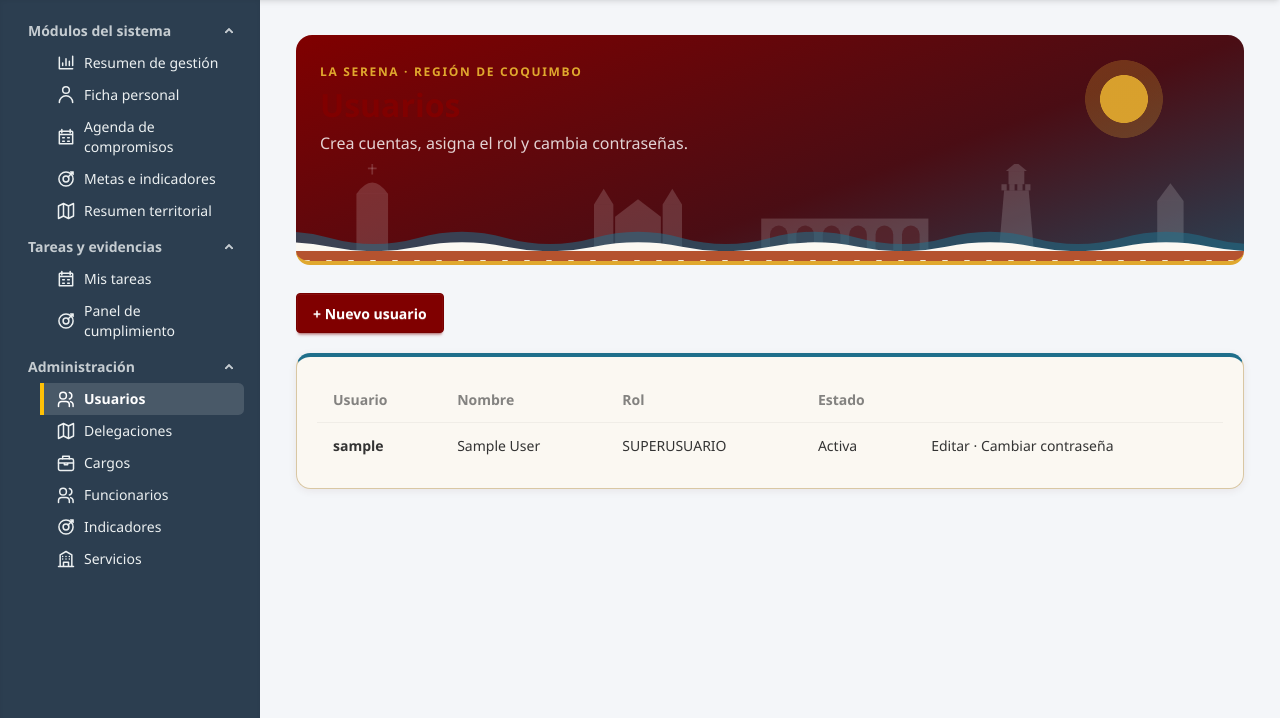
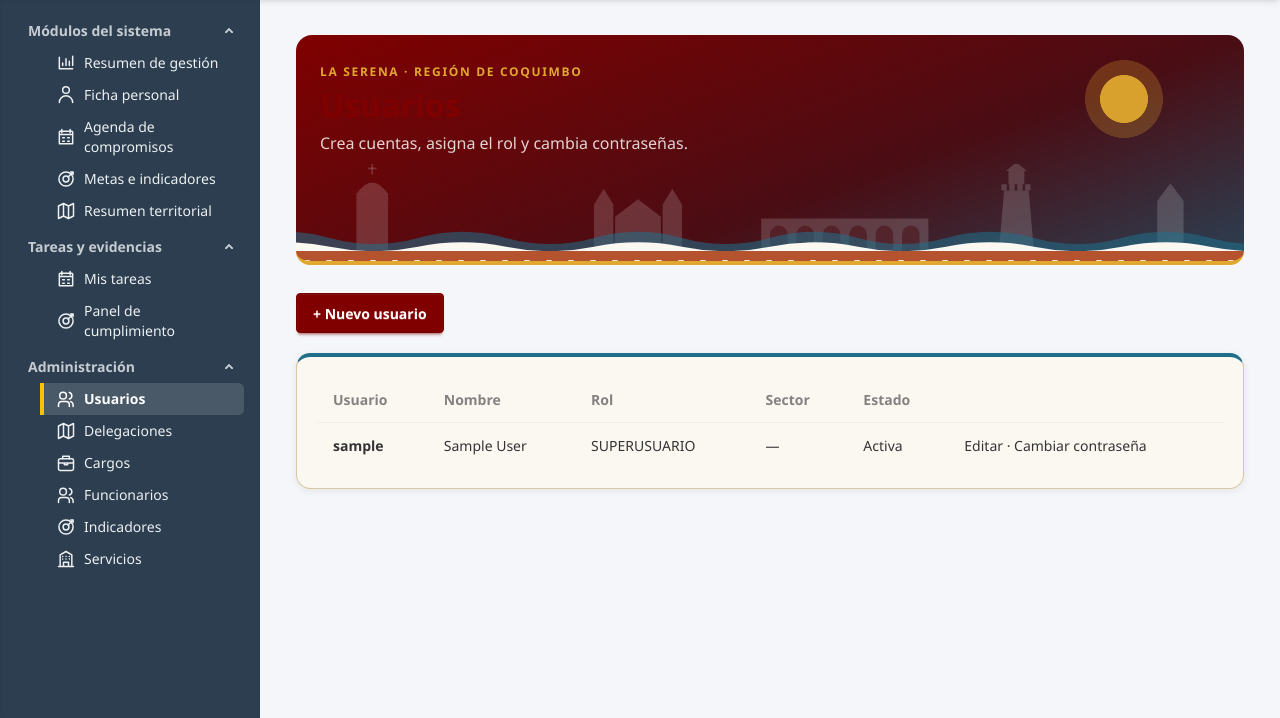
Before and after one commit to tatan-0/proyecto1muni, a Django app: page /usuarios/ in a window 1280 px wide. Shown: the part 69-787 px from the top of the page. Run offline with Django 5.2, Linux system fonts and the light colour scheme; the visitor is signed in with stand-in values (Sample User, id 1); data comes from the database, SQL or seed files in the repository; data that the repository does not hold is empty; style sheets or scripts are compiled from the project's sources.

Commit message:
Sector por profesional

```diff
--- a/gestion/forms_usuarios.py
+++ b/gestion/forms_usuarios.py
@@ -2,6 +2,8 @@ from django import forms
 from django.contrib.auth import get_user_model
 from django.contrib.auth.models import Group
 from django.contrib.auth.password_validation import validate_password
+
+from .models import Delegacion, PerfilUsuario
 
 ROLES = (
     ("ADMINISTRADOR", "Administrador"),
@@ -25,6 +27,22 @@ def _estilo(form):
         w.attrs["class"] = (w.attrs.get("class", "") + " " + c).strip()
 
 
+def guardar_sector(user, sector):
+    PerfilUsuario.objects.update_or_create(usuario=user, defaults={"sector": sector})
+
+
+def _campo_sector():
+    return forms.ModelChoiceField(
+        label="Sector (obligatorio para profesionales)", required=False,
+        queryset=Delegacion.objects.filter(activo=True), empty_label="Sin sector",
+    )
+
+
+def _validar_sector(form, data):
+    if data.get("rol") == "PROFESIONAL" and not data.get("sector"):
+        form.add_error("sector", "Un profesional debe tener un sector asignado.")
+
+
 def asignar_rol(user, rol):
     """Deja al usuario en un solo grupo de rol y ajusta el acceso al panel /admin/."""
     user.groups.remove(*Group.objects.filter(name__in=NOMBRES_ROL))
@@ -41,6 +59,7 @@ class UsuarioCrearForm(forms.Form):
     last_name = forms.CharField(label="Apellido", max_length=150)
     email = forms.EmailField(label="Correo (opcional)", required=False)
     rol = forms.ChoiceField(label="Rol", choices=ROLES)
+    sector = _campo_sector()
     password1 = forms.CharField(label="Contraseña", widget=forms.PasswordInput(attrs={"autocomplete": "new-password"}))
     password2 = forms.CharField(label="Repetir contraseña", widget=forms.PasswordInput(attrs={"autocomplete": "new-password"}))
 
@@ -56,6 +75,7 @@ class UsuarioCrearForm(forms.Form):
 
     def clean(self):
         data = super().clean()
+        _validar_sector(self, data)
         p1, p2 = data.get("password1"), data.get("password2")
         if p1 and p2:
             if p1 != p2:
@@ -74,6 +94,7 @@ class UsuarioCrearForm(forms.Form):
             first_name=d["first_name"], last_name=d["last_name"],
         )
         asignar_rol(user, d["rol"])
+        guardar_sector(user, d["sector"])
         return user
 
 
@@ -82,11 +103,17 @@ class UsuarioEditarForm(forms.Form):
     last_name = forms.CharField(label="Apellido", max_length=150)
     email = forms.EmailField(label="Correo (opcional)", required=False)
     rol = forms.ChoiceField(label="Rol", choices=ROLES)
+    sector = _campo_sector()
     is_active = forms.BooleanField(label="Cuenta activa", required=False)
 
     def __init__(self, *args, **kwargs):
         super().__init__(*args, **kwargs)
         _estilo(self)
+
+    def clean(self):
+        data = super().clean()
+        _validar_sector(self, data)
+        return data
 
 
 class ClaveForm(forms.Form):
--- a/gestion/templates/gestion/usuarios_lista.html
+++ b/gestion/templates/gestion/usuarios_lista.html
@@ -8,13 +8,14 @@
     </div>
     <div class="ls-panel" style="overflow-x:auto">
         <table class="table w-full">
-            <thead><tr><th>Usuario</th><th>Nombre</th><th>Rol</th><th>Estado</th><th></th></tr></thead>
+            <thead><tr><th>Usuario</th><th>Nombre</th><th>Rol</th><th>Sector</th><th>Estado</th><th></th></tr></thead>
             <tbody>
             {% for u in usuarios %}
                 <tr>
                     <td><strong>{{ u.username }}</strong></td>
                     <td>{{ u.get_full_name|default:"—" }}</td>
                     <td>{{ u.rol }}</td>
+                    <td>{{ u.sector_txt|default:"—" }}</td>
                     <td>{% if u.is_active %}Activa{% else %}Desactivada{% endif %}</td>
                     <td>
                         <a href="{% url 'gestion:usuario_editar' u.pk %}">Editar</a> ·
--- a/gestion/views/tareas.py
+++ b/gestion/views/tareas.py
@@ -6,7 +6,7 @@ from django.shortcuts import get_object_or_404, redirect, render
 from django.utils import timezone
 
 from ..forms import EvidenciaForm, TareaForm
-from ..models import Tarea
+from ..models import PerfilUsuario, Tarea
 from ..permissions import roles_de
 
 
@@ -59,8 +59,12 @@ def crear_tarea(request):
         .values_list("sector_id", "ubicacion").distinct().order_by("ubicacion")
     ):
         calles.setdefault(str(sector_id), []).append(calle)
+    por_sector = {}
+    for usuario_id, sector_id in PerfilUsuario.objects.exclude(sector__isnull=True).values_list("usuario_id", "sector_id"):
+        por_sector.setdefault(str(sector_id), []).append(usuario_id)
     return render(request, "gestion/tarea_form.html", {
         "form": form, "roles": roles_de(request.user), "calles_por_sector": calles,
+        "profesionales_por_sector": por_sector,
     })
 
 
--- a/gestion/views/usuarios.py
+++ b/gestion/views/usuarios.py
@@ -5,7 +5,7 @@ from django.core.exceptions import PermissionDenied
 from django.shortcuts import get_object_or_404, redirect, render
 
 from ..forms_usuarios import (
-    NOMBRES_ROL, ClaveForm, UsuarioCrearForm, UsuarioEditarForm, asignar_rol,
+    NOMBRES_ROL, ClaveForm, UsuarioCrearForm, UsuarioEditarForm, asignar_rol, guardar_sector,
 )
 from ..permissions import roles_de
 
@@ -26,9 +26,11 @@ def _rol_de(user):
 @login_required
 def usuarios_lista(request):
     _solo_admin(request.user)
-    usuarios = list(User.objects.order_by("username"))
+    usuarios = list(User.objects.select_related("perfil_sector__sector").order_by("username"))
     for u in usuarios:
         u.rol = _rol_de(u) or ("SUPERUSUARIO" if u.is_superuser else "Sin rol")
+        perfil = getattr(u, "perfil_sector", None)
+        u.sector_txt = perfil.sector if perfil and perfil.sector_id else None
     return render(request, "gestion/usuarios_lista.html", {"usuarios": usuarios})
 
 
@@ -50,6 +52,7 @@ def usuario_editar(request, pk):
     inicial = {
         "first_name": user.first_name, "last_name": user.last_name, "email": user.email,
         "rol": _rol_de(user) or "PROFESIONAL", "is_active": user.is_active,
+        "sector": getattr(getattr(user, "perfil_sector", None), "sector_id", None),
     }
     form = UsuarioEditarForm(request.POST or None, initial=inicial)
     if request.method == "POST" and form.is_valid():
@@ -61,6 +64,7 @@ def usuario_editar(request, pk):
             user.is_active = d["is_active"]
             user.save()
             asignar_rol(user, d["rol"])
+            guardar_sector(user, d["sector"])
             messages.success(request, f"Usuario {user.username} actualizado.")
             return redirect("gestion:usuarios_lista")
     return render(request, "gestion/usuario_form.html", {
```
Also changed, not shown: gestion/forms.py (+9 -0 lines), gestion/models.py (+15 -0 lines), gestion/templates/gestion/tarea_form.html (+16 -1 lines), gestion/migrations/0004_perfilusuario.py (added).
